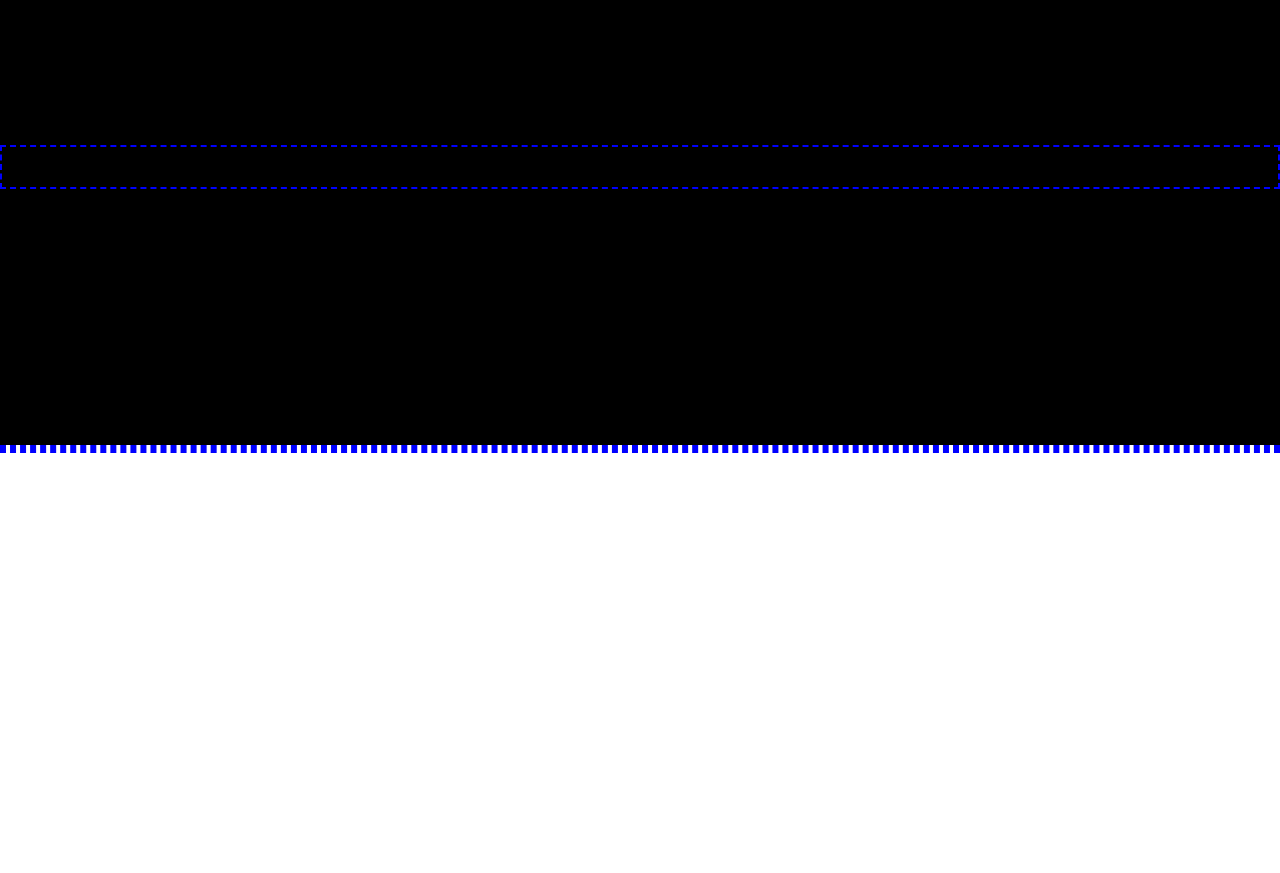
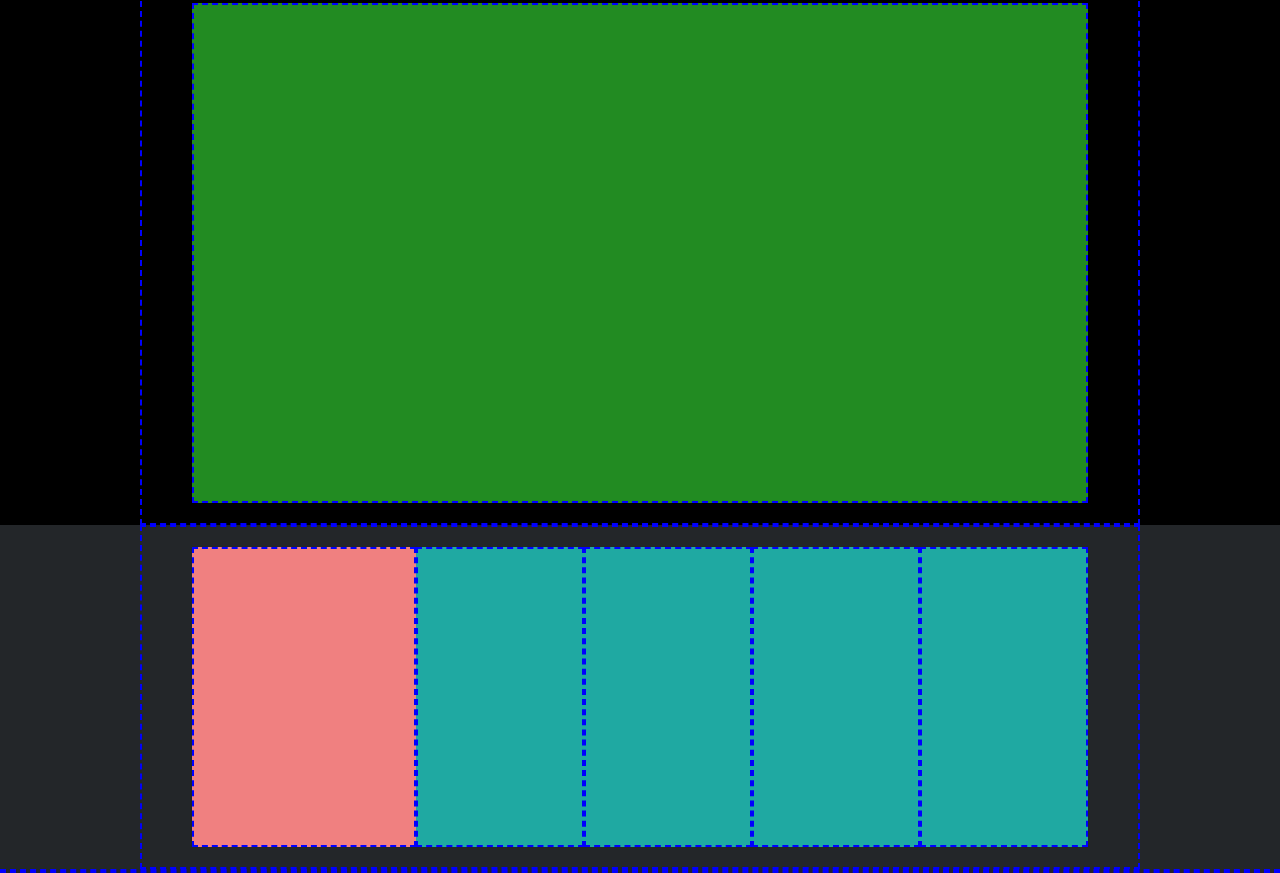
Before and after one commit to ThomasAnselmetto/-htmlcss-struttura-discord, a plain HTML site: page index.html in a window 1280 px wide. Shown: the part 1130-2003 px from the top of the page. Before the commit the page ends 1583 px from the top, so only its background shows below. Drawn offline with Linux system fonts and the light colour scheme.

Commit message:
added others css selectors

```diff
--- a/CSS/style.css
+++ b/CSS/style.css
@@ -1,18 +1,24 @@
+/* css reset */
+
 * {
     margin: 0;
     padding: 0;
     box-sizing: border-box;
 }
 
+/* generics */
 section {
-    height: 300px;
     background-color: black;
 }
 
 .container {
-    min-width: 800px;
+    width: 1000px;
     margin: 0 auto;
-    padding: 20px;
+    padding: 20px 50px;
+}
+
+footer {
+    background-color: #232629;
 }
 
 div {
@@ -49,13 +55,13 @@ header>div {
     flex-grow: 1;
 }
 
-.pink {
+.first-section {
     background-color: #EE82EE;
     width: 500px;
     margin: 30px auto;
 }
 
-.first-section {
+.double {
     height: 200px;
 
 }
@@ -73,3 +79,22 @@ header>div {
 .reverse {
     flex-direction: row-reverse;
 }
+
+.last-section {
+    width: 100%;
+    min-height: 500px;
+    background-color: #228B22;
+}
+
+
+.main {
+    background-color: #F08080;
+    width: calc(100% / 3);
+    height: 300px;
+}
+
+.secondary {
+    background-color: #1FA9A2;
+    width: 25%;
+    height: 300px;
+}
--- a/index.html
+++ b/index.html
@@ -68,8 +68,10 @@
 
 
     <section>
-        <div class="container">
+        <div class="container d-flex">
+            <div class="last-section">
 
+            </div>
         </div>
     </section>
 
@@ -78,7 +80,13 @@
 
 
     <footer>
-        <div></div>
+        <div class="container d-flex">
+            <div class="main"></div>
+            <div class="secondary"></div>
+            <div class="secondary"></div>
+            <div class="secondary"></div>
+            <div class="secondary"></div>
+        </div>
         <div></div>
     </footer>
 
```
